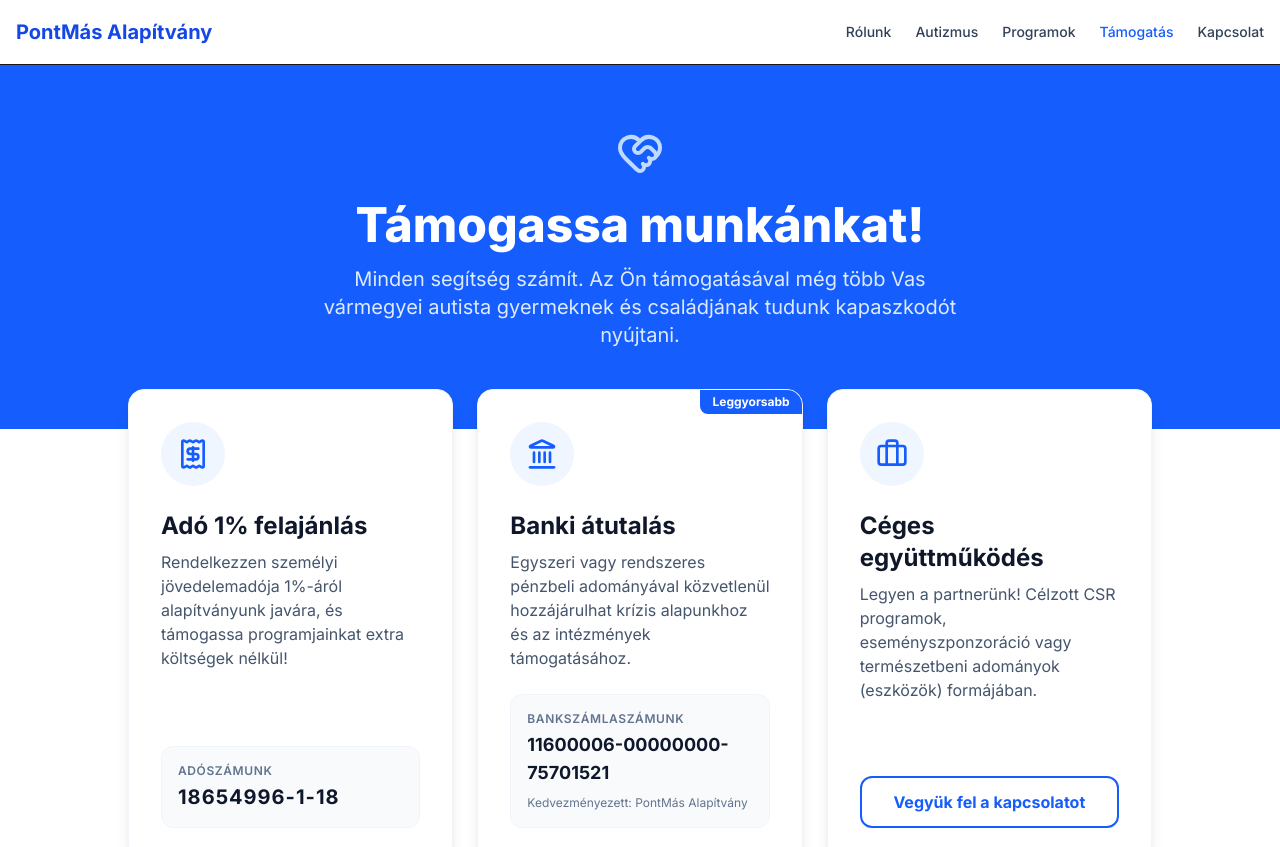
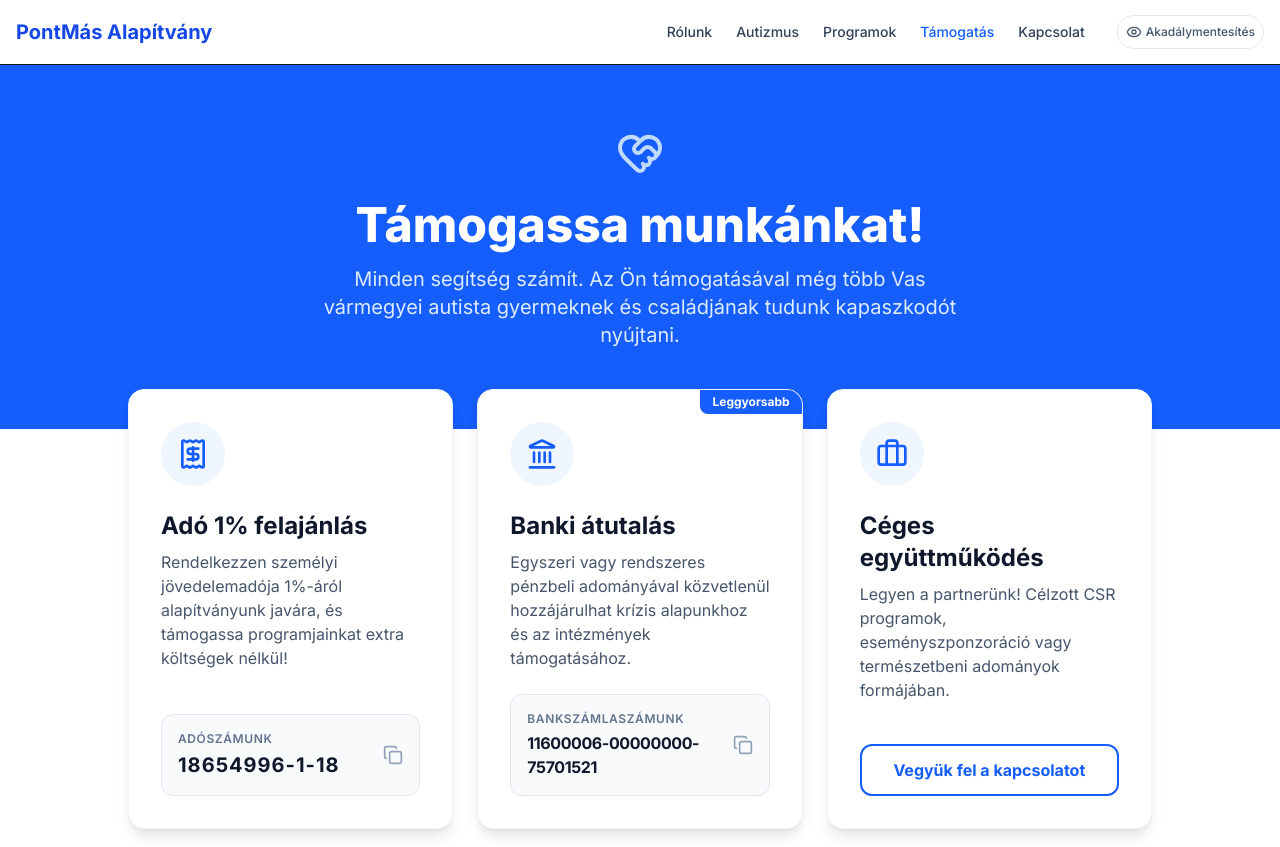
Before and after one commit to pohi99999/pontmas, a Next.js app: page /tamogatas in a window 1280 px wide. Shown: the top 847 px of the page. Built offline with nearby package versions, Linux system fonts and the light colour scheme.

Commit message:
feat: SensoryContext akadalymentesites es interaktiv tamogatas oldali vago-masolas

```diff
--- a/src/app/layout.tsx
+++ b/src/app/layout.tsx
@@ -3,6 +3,7 @@ import { Inter } from "next/font/google";
 import "./globals.css";
 import Header from "@/components/layout/Header";
 import Footer from "@/components/layout/Footer";
+import { SensoryProvider } from "@/context/SensoryContext";
 
 const inter = Inter({ subsets: ["latin", "latin-ext"] });
 
@@ -24,7 +25,6 @@ export default function RootLayout({
 }: Readonly<{
   children: React.ReactNode;
 }>) {
-  // Schema.org strukturált adat (JSON-LD)
   const jsonLd = {
     "@context": "https://schema.org",
     "@type": "NGO",
@@ -49,9 +49,11 @@ export default function RootLayout({
         />
       </head>
       <body className={`${inter.className} flex min-h-screen flex-col bg-slate-50 text-slate-900 antialiased`}>
-        <Header />
-        <main className="flex-1">{children}</main>
-        <Footer />
+        <SensoryProvider>
+          <Header />
+          <main className="flex-1">{children}</main>
+          <Footer />
+        </SensoryProvider>
       </body>
     </html>
   );
--- a/src/app/tamogatas/page.tsx
+++ b/src/app/tamogatas/page.tsx
@@ -1,9 +1,19 @@
-import { Receipt, Landmark, Briefcase, HeartHandshake } from 'lucide-react';
+"use client";
+
+import { useState } from 'react';
+import { Receipt, Landmark, Briefcase, HeartHandshake, Copy, Check } from 'lucide-react';
 
 export default function TamogatasPage() {
+  const [copiedText, setCopiedText] = useState<string | null>(null);
+
+  const copyToClipboard = (text: string, type: 'tax' | 'bank') => {
+    navigator.clipboard.writeText(text);
+    setCopiedText(type);
+    setTimeout(() => setCopiedText(null), 3000);
+  };
+
   return (
     <div className="pb-16">
-      {/* Fejléc szekció */}
       <section className="bg-blue-600 pt-16 pb-20 text-white">
         <div className="container mx-auto px-4 text-center">
           <div className="flex justify-center mb-6">
@@ -16,12 +26,11 @@ export default function TamogatasPage() {
         </div>
       </section>
 
-      {/* Támogatási formák (Kártyák) */}
       <section className="container mx-auto px-4 -mt-10 relative z-10">
         <div className="max-w-5xl mx-auto grid md:grid-cols-3 gap-6">
 
           {/* Adó 1% Kártya */}
-          <div className="bg-white rounded-2xl shadow-lg border border-slate-100 p-8 flex flex-col h-full transform transition-transform hover:-translate-y-1">
+          <div className="bg-white rounded-2xl shadow-lg border border-slate-100 p-8 flex flex-col h-full transition-all">
             <div className="bg-blue-50 w-16 h-16 rounded-full flex items-center justify-center text-blue-600 mb-6">
               <Receipt size={32} />
             </div>
@@ -29,14 +38,22 @@ export default function TamogatasPage() {
             <p className="text-slate-600 mb-6 flex-grow">
               Rendelkezzen személyi jövedelemadója 1%-áról alapítványunk javára, és támogassa programjainkat extra költségek nélkül!
             </p>
-            <div className="bg-slate-50 p-4 rounded-xl border border-slate-100">
-              <span className="block text-xs font-semibold text-slate-500 uppercase tracking-wider mb-1">Adószámunk</span>
-              <span className="block text-xl font-bold text-slate-900 tracking-wider">18654996-1-18</span>
-            </div>
+            <button
+              onClick={() => copyToClipboard('18654996-1-18', 'tax')}
+              className="w-full text-left bg-slate-50 p-4 rounded-xl border border-slate-200 hover:border-blue-400 group transition-all flex justify-between items-center"
+            >
+              <div>
+                <span className="block text-xs font-semibold text-slate-500 uppercase tracking-wider mb-1">Adószámunk</span>
+                <span className="block text-xl font-bold text-slate-900 tracking-wider">18654996-1-18</span>
+              </div>
+              <div className="text-slate-400 group-hover:text-blue-600 transition-colors">
+                {copiedText === 'tax' ? <Check className="text-green-600" size={20} /> : <Copy size={20} />}
+              </div>
+            </button>
           </div>
 
           {/* Közvetlen utalás Kártya */}
-          <div className="bg-white rounded-2xl shadow-lg border border-slate-100 p-8 flex flex-col h-full transform transition-transform hover:-translate-y-1 relative overflow-hidden">
+          <div className="bg-white rounded-2xl shadow-lg border border-slate-100 p-8 flex flex-col h-full transition-all relative overflow-hidden">
             <div className="absolute top-0 right-0 bg-blue-600 text-white text-xs font-bold px-3 py-1 rounded-bl-lg">Leggyorsabb</div>
             <div className="bg-blue-50 w-16 h-16 rounded-full flex items-center justify-center text-blue-600 mb-6">
               <Landmark size={32} />
@@ -45,21 +62,28 @@ export default function TamogatasPage() {
             <p className="text-slate-600 mb-6 flex-grow">
               Egyszeri vagy rendszeres pénzbeli adományával közvetlenül hozzájárulhat krízis alapunkhoz és az intézmények támogatásához.
             </p>
-            <div className="bg-slate-50 p-4 rounded-xl border border-slate-100">
-              <span className="block text-xs font-semibold text-slate-500 uppercase tracking-wider mb-1">Bankszámlaszámunk</span>
-              <span className="block text-lg font-bold text-slate-900 font-mono">11600006-00000000-75701521</span>
-              <span className="block text-xs text-slate-500 mt-2">Kedvezményezett: PontMás Alapítvány</span>
-            </div>
+            <button
+              onClick={() => copyToClipboard('11600006-00000000-75701521', 'bank')}
+              className="w-full text-left bg-slate-50 p-4 rounded-xl border border-slate-200 hover:border-blue-400 group transition-all flex justify-between items-center"
+            >
+              <div>
+                <span className="block text-xs font-semibold text-slate-500 uppercase tracking-wider mb-1">Bankszámlaszámunk</span>
+                <span className="block text-base font-bold text-slate-900 font-mono tracking-tight">11600006-00000000-75701521</span>
+              </div>
+              <div className="text-slate-400 group-hover:text-blue-600 transition-colors flex-shrink-0 ml-2">
+                {copiedText === 'bank' ? <Check className="text-green-600" size={20} /> : <Copy size={20} />}
+              </div>
+            </button>
           </div>
 
           {/* Vállalati Támogatás Kártya */}
-          <div className="bg-white rounded-2xl shadow-lg border border-slate-100 p-8 flex flex-col h-full transform transition-transform hover:-translate-y-1">
+          <div className="bg-white rounded-2xl shadow-lg border border-slate-100 p-8 flex flex-col h-full transition-all">
             <div className="bg-blue-50 w-16 h-16 rounded-full flex items-center justify-center text-blue-600 mb-6">
               <Briefcase size={32} />
             </div>
             <h3 className="text-2xl font-bold text-slate-900 mb-2">Céges együttműködés</h3>
             <p className="text-slate-600 mb-6 flex-grow">
-              Legyen a partnerünk! Célzott CSR programok, eseményszponzoráció vagy természetbeni adományok (eszközök) formájában.
+              Legyen a partnerünk! Célzott CSR programok, eseményszponzoráció vagy természetbeni adományok formájában.
             </p>
             <div className="mt-auto">
               <a href="mailto:info@pontmas.hu" className="block w-full text-center bg-white border-2 border-blue-600 text-blue-600 font-bold py-3 px-4 rounded-xl hover:bg-blue-50 transition-colors">
--- a/src/components/layout/Header.tsx
+++ b/src/components/layout/Header.tsx
@@ -1,19 +1,33 @@
+"use client";
+
 import Link from 'next/link';
-import { Menu } from 'lucide-react';
+import { Menu, Eye, EyeOff } from 'lucide-react';
+import { useSensory } from '@/context/SensoryContext';
 
 export default function Header() {
+  const { isSensoryFriendly, toggleSensoryMode } = useSensory();
+
   return (
     <header className="sticky top-0 z-50 w-full border-b bg-white/95 backdrop-blur supports-[backdrop-filter]:bg-white/60">
       <div className="container mx-auto flex h-16 items-center justify-between px-4">
         <Link href="/" className="flex items-center space-x-2">
           <span className="text-xl font-bold text-blue-700">PontMás Alapítvány</span>
         </Link>
-        <nav className="hidden md:flex gap-6">
+        <nav className="hidden md:flex gap-6 items-center">
           <Link href="/rolunk" className="text-sm font-medium text-slate-700 hover:text-blue-600 transition-colors">Rólunk</Link>
           <Link href="/autizmus" className="text-sm font-medium text-slate-700 hover:text-blue-600 transition-colors">Autizmus</Link>
           <Link href="/programok" className="text-sm font-medium text-slate-700 hover:text-blue-600 transition-colors">Programok</Link>
           <Link href="/tamogatas" className="text-sm font-medium text-blue-600 hover:text-blue-800 transition-colors">Támogatás</Link>
           <Link href="/kapcsolat" className="text-sm font-medium text-slate-700 hover:text-blue-600 transition-colors">Kapcsolat</Link>
+
+          <button
+            onClick={toggleSensoryMode}
+            className="ml-2 p-2 rounded-full hover:bg-slate-100 text-slate-600 flex items-center gap-1 text-xs font-medium border border-slate-200 transition-all"
+            title={isSensoryFriendly ? "Normál mód visszaállítása" : "Csökkentett ingerű (szenszoros) mód bekapcsolása"}
+          >
+            {isSensoryFriendly ? <EyeOff size={16} className="text-blue-600" /> : <Eye size={16} />}
+            <span className="hidden lg:inline">{isSensoryFriendly ? "Lágy mód aktív" : "Akadálymentesítés"}</span>
+          </button>
         </nav>
         <button className="md:hidden p-2 text-slate-700" aria-label="Menü megnyitása">
           <Menu size={24} />
--- /dev/null
+++ b/src/context/SensoryContext.tsx
@@ -0,0 +1,26 @@
+"use client";
+
+import React, { createContext, useContext, useState } from 'react';
+
+const SensoryContext = createContext({
+  isSensoryFriendly: false,
+  toggleSensoryMode: () => {},
+});
+
+export function SensoryProvider({ children }: { children: React.ReactNode }) {
+  const [isSensoryFriendly, setIsSensoryFriendly] = useState(false);
+
+  const toggleSensoryMode = () => {
+    setIsSensoryFriendly(prev => !prev);
+  };
+
+  return (
+    <SensoryContext.Provider value={{ isSensoryFriendly, toggleSensoryMode }}>
+      <div className={isSensoryFriendly ? 'sensory-friendly' : ''}>
+        {children}
+      </div>
+    </SensoryContext.Provider>
+  );
+}
+
+export const useSensory = () => useContext(SensoryContext);
```
Also changed, not shown: 1 other file (tests, documents, lock files or other folders).
